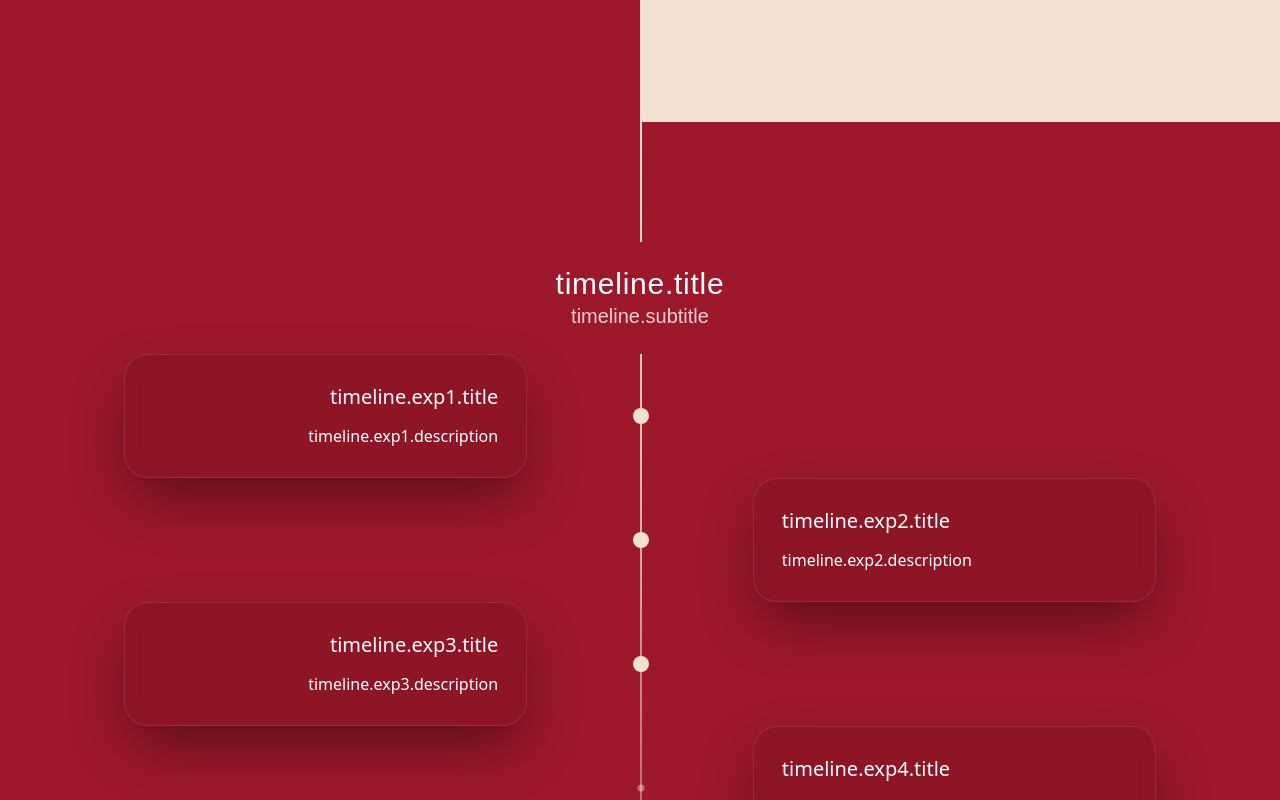
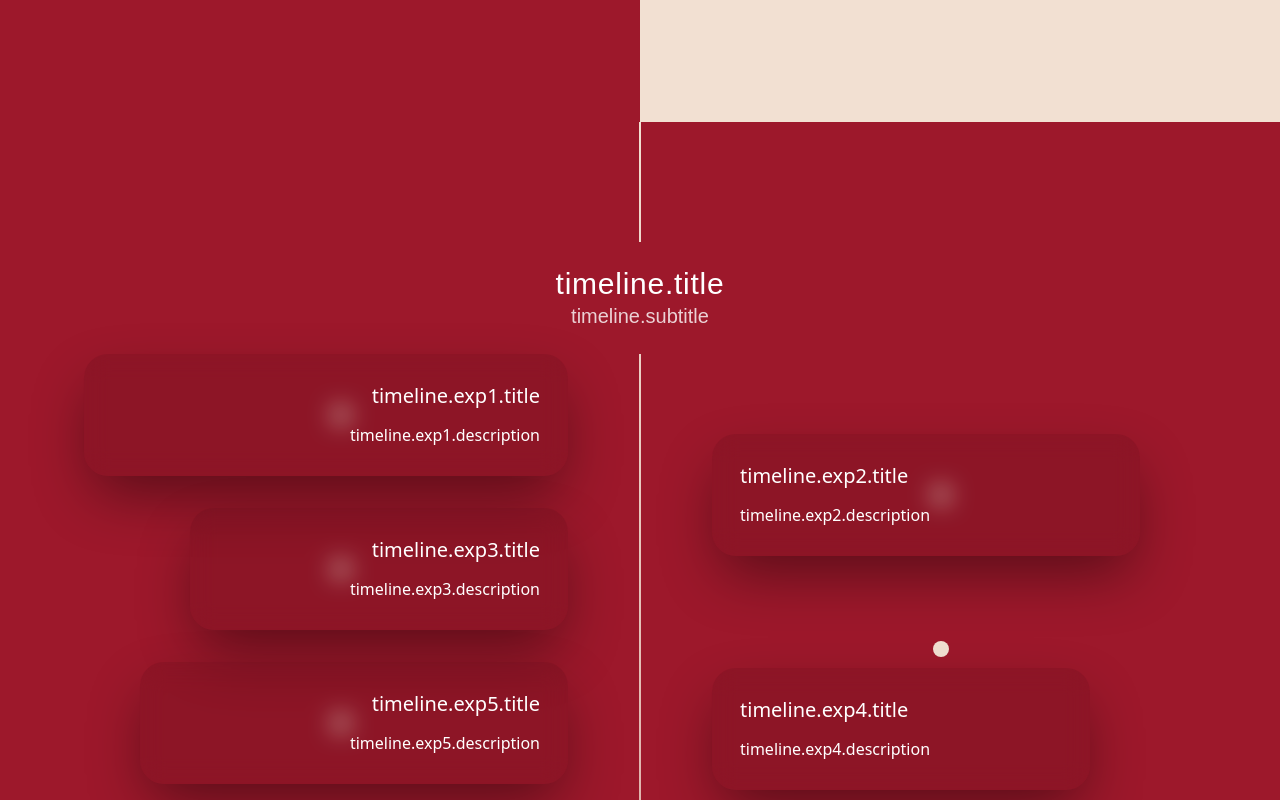
Before and after one commit to Onalore/portfolio, a Next.js app: page /en in a window 1280 px wide. Shown: the part 1420-2220 px from the top of the page. Built offline with nearby package versions, Linux system fonts and the light colour scheme; a web font is replaced by a local one.

Commit message:
images e cards aligned

```diff
--- a/components/TimelineSection.tsx
+++ b/components/TimelineSection.tsx
@@ -2,6 +2,7 @@
 
 import { motion, useScroll, useTransform, useSpring } from "framer-motion";
 import { useTranslations } from "next-intl";
+import Image from "next/image";
 import { useRef } from "react";
 import clsx from "clsx";
 
@@ -20,12 +21,12 @@ export default function TimelineSection() {
 
   const { scrollYProgress } = useScroll({
     target: sectionRef,
-    offset: ["start 80%", "end 30%"],
+    offset: ["start 80%", "end 60%"],
   });
 
   const lineEnd = (experiences.length - 0.5) / experiences.length;
 
-  const scaleY = useTransform(scrollYProgress, [0, 1], [0, lineEnd]);
+  const scaleY = useTransform(scrollYProgress, [0, 1], [0, 0.85]);
 
   const smoothScale = useSpring(scaleY, {
     stiffness: 80,
@@ -42,7 +43,7 @@ export default function TimelineSection() {
       {/* Línea vertical */}
       <motion.div
         style={{ scaleY: smoothScale }}
-        className="origin-top absolute left-[50.0%] h-full w-[2px] bg-gradient-to-b from-background via-background/80 to-background/40 z-10"
+        className="origin-top absolute  -translate-x-1/2 left-[50.0%] h-full w-[2px] bg-gradient-to-b from-background via-background/80 to-background/40 z-10"
       />
       <motion.div
         initial={{ opacity: 0, y: 40 }}
@@ -62,7 +63,7 @@ export default function TimelineSection() {
         </div>
       </motion.div>
 
-      <div className="max-w-6xl mx-auto ">
+      <div className="max-w-6xl mx-auto grid grid-cols-1 lg:grid-cols-2 auto-rows-[minmax(80px,auto)] gap-x-12 gap-y-8 items-start">
         {experiences.map((exp, index) => {
           const isLeft = index % 2 === 0;
           const total = experiences.length;
@@ -86,19 +87,25 @@ export default function TimelineSection() {
               transition={{ duration: 0.8 }}
               viewport={{ once: true, amount: 0.3 }}
               className={clsx(
-                "relative flex flex-col items-center",
-                !isLast && "lg:flex-row",
+                "relative",
                 isLast
-                  ? "lg:flex-column"
+                  ? "lg:col-span-2 flex justify-center"
                   : isLeft
-                    ? "lg:justify-start"
-                    : "lg:justify-end",
+                    ? "lg:col-start-1 flex justify-end pr-12"
+                    : "lg:col-start-2 flex justify-start pl-12 lg:translate-y-20 gap-y-10",
               )}
             >
               {/* Punto */}
               <motion.div
                 style={{ opacity: pointOpacity, scale: pointOpacity }}
-                className="hidden lg:block absolute left-[50.1%] -translate-x-1/2 w-4 h-4 rounded-full bg-background z-20"
+                className={clsx(
+                  "hidden lg:block absolute",
+                  "left-[50.1%] -translate-x-1/2",
+                  isLast
+                    ? "top-0 -translate-y-1/2"
+                    : "top-1/2 -translate-y-1/2",
+                  "w-4 h-4 rounded-full bg-background z-20",
+                )}
               />
 
               {/* Card */}
@@ -110,12 +117,18 @@ export default function TimelineSection() {
                   "rounded-3xl",
                   "shadow-[0_25px_60px_-10px_rgba(0,0,0,0.45)] hover:shadow-[0_35px_80px_-10px_rgba(0,0,0,0.6)]",
                   "transition-all duration-500 ease-out hover:-translate-y-1",
-                  "p-7 w-full lg:w-[35%] border border-white/10 hover:border-white/20",
+                  "p-7 w-full hover:border-white/20",
                   isLast
-                    ? "lg:justify-center mt-20 lg:w-[55%]"
+                    ? "lg:justify-center mt-50 lg:w-[55%]"
                     : isLeft
-                      ? "lg:justify-start pl-15 lg:ml-15  space-y-32"
-                      : "lg:justify-end pr-15 lg:mr-15  space-y-32",
+                      ? "lg:justify-start pl-15 lg:ml-5"
+                      : "lg:justify-end pr-15 lg:mr-5",
+
+                  index === 0 && "lg:w-[100%]",
+                  index === 1 && "lg:w-[85%]",
+                  index === 2 && "lg:w-[75%]",
+                  index === 3 && "lg:w-[75%] lg:top-20",
+                  index === 4 && "lg:w-[85%]",
                 )}
               >
                 <h3
@@ -147,6 +160,31 @@ export default function TimelineSection() {
           );
         })}
       </div>
+      <motion.div
+        initial={{ opacity: 0, y: 40 }}
+        whileInView={{ opacity: 1, y: 0 }}
+        transition={{ staggerChildren: 0.2 }}
+        className="grid grid-cols-1 sm:grid-cols-3 gap-6 mt-16 w-full"
+      >
+        {[1, 2, 3].map((img, i) => (
+          <motion.div
+            key={i}
+            initial={{ opacity: 0, y: 30 }}
+            whileInView={{ opacity: 1, y: 0 }}
+            transition={{ duration: 0.6, delay: i * 0.2 }}
+            className="group relative rounded-2xl overflow-hidden"
+          >
+            <Image
+              src={`/timeline-${i + 1}.jpg`}
+              alt=""
+              width={500}
+              height={500}
+              className="w-full h-[300px] object-cover transition-transform duration-700 group-hover:scale-105"
+            />
+            <div className="absolute inset-0 bg-black/20 group-hover:bg-black/50 transition-colors duration-500" />
+          </motion.div>
+        ))}
+      </motion.div>
     </section>
   );
 }
```
